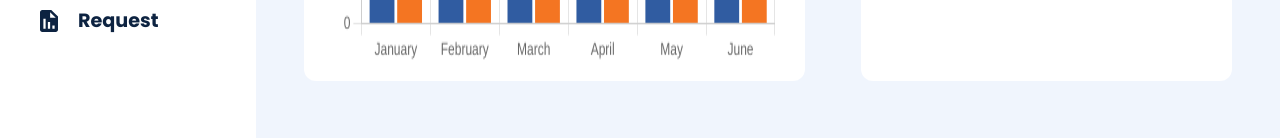
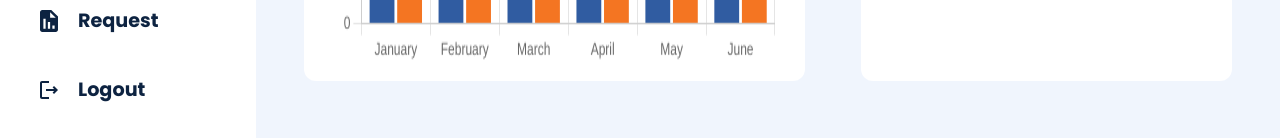
Before and after one commit to capstone-kelompok-4/Web-Admin, a React (Create React App) app: page / in a window 1280 px wide. Shown: the part 651-789 px from the top of the page. Built offline with nearby package versions, Linux system fonts and the light colour scheme; no server answers; sample sign-in values are in the browser's storage.

Commit message:
Create feature Logout

```diff
--- a/src/Components/Navigation/Sidebar.js
+++ b/src/Components/Navigation/Sidebar.js
@@ -2,12 +2,15 @@ import React, { useState } from 'react'
 import classes from "./Sidebar.module.css";
 import AlterraLogo from "../../Assets/Images/alterra_logo.png";
 import UserIcon from "../../Assets/Icons/user-icon.svg";
-import { Link } from 'react-router-dom';
+import { Link, useNavigate } from 'react-router-dom';
 import DashboardIcon from "../../Assets/Icons/dashboard.svg"
 import SectionIcon from "../../Assets/Icons/section-coourse.svg"
 import UploadFileIcon from "../../Assets/Icons/upload-files.svg"
 import DataReportIcon from "../../Assets/Icons/data-reports.svg"
 import CourseIcon from "../../Assets/Icons/manage-courses.svg"
+import LogoutIcon from "../../Assets/Icons/logout.svg"
+import { removeAdminSession } from '../../Configs/APIAuth';
+import Swal from 'sweetalert2';
 
 const Sidebar = ({activeNow}) => {
   const [active, setActive] = useState(activeNow);
@@ -53,6 +56,18 @@ const Sidebar = ({activeNow}) => {
   const handleClick = (e) => {
     setActive(e.target.innerText);
   }
+
+  const navigate = useNavigate();
+  const logoutHandler = async () => {
+    await removeAdminSession();
+    await Swal.fire(
+      'Logout!',
+      'Succesfully Logout.',
+      'success'
+    )
+    await navigate("/login");
+  }
+
   return (
     <>
       <div className={classes.container}>
@@ -71,6 +86,10 @@ const Sidebar = ({activeNow}) => {
             )
           })
         }
+        <button className={classes.navLink} onClick={logoutHandler} >
+          <img src={LogoutIcon} alt="iconButton" width="18px"/>
+          <h5>Logout</h5>
+        </button>
       </div>
     </>
   )
--- a/src/Components/Navigation/Sidebar.module.css
+++ b/src/Components/Navigation/Sidebar.module.css
@@ -29,3 +29,9 @@
   margin: 0;
   font-weight: bold;
 }
+
+.container > button {
+  border: 0;
+  background-color: #FFF;
+  margin-top: 0;
+}
```
Also changed, not shown: src/Assets/Icons/logout.png (added), src/Assets/Icons/logout.svg (added).
